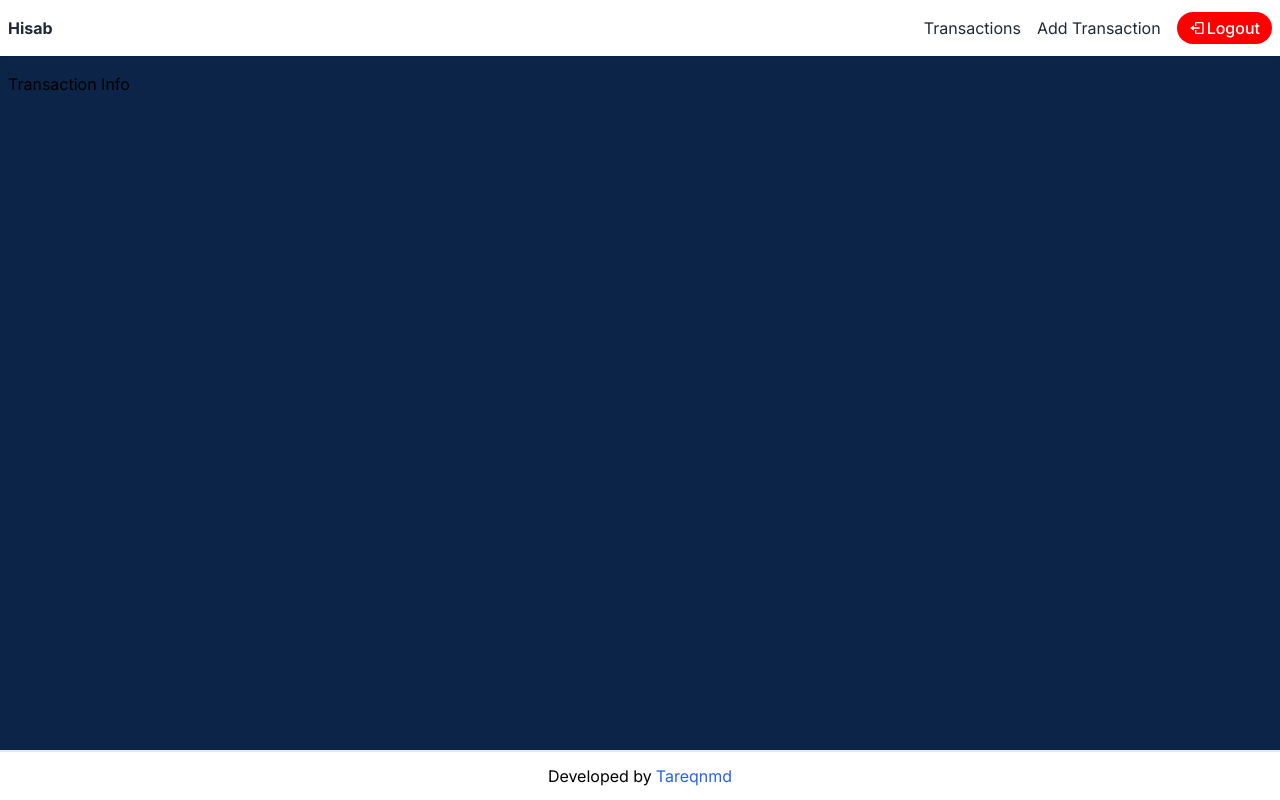
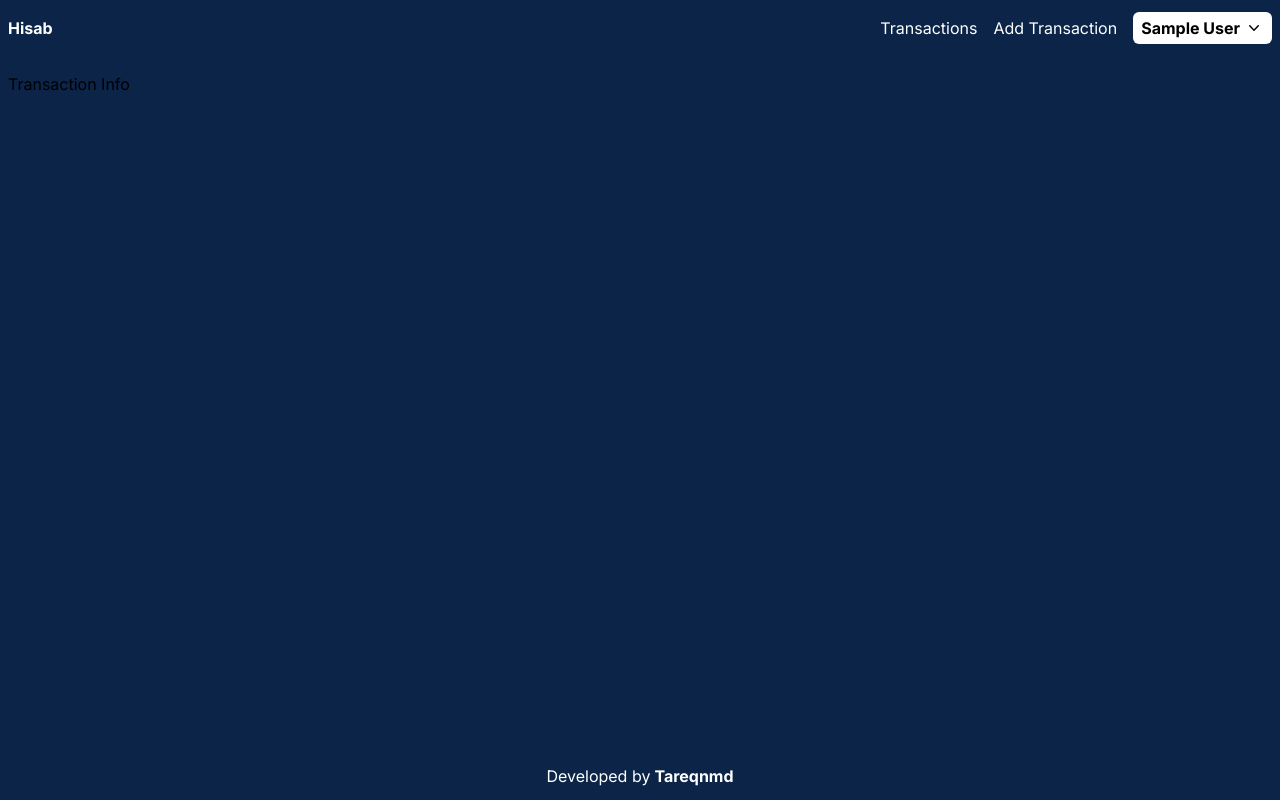
Before and after one commit to tareqnmd/organizer-frontend, a Next.js app: page / in a window 1280 px wide. Built offline with nearby package versions, Linux system fonts and the light colour scheme; sample sign-in values are in the browser's storage.

Commit message:
update navbar

```diff
--- /dev/null
+++ b/app/profile/page.tsx
@@ -0,0 +1,5 @@
+const page = () => {
+	return <></>;
+};
+
+export default page;
--- a/components/core/footer/Footer.tsx
+++ b/components/core/footer/Footer.tsx
@@ -1,9 +1,16 @@
 const Footer = () => {
-    return (
-        <footer className="flex items-center justify-center p-3 border-t-2 bg-white">
-            Developed by <a className="ml-1 text-blue-600" target="_blank" href="https://tareqnmd.com/">Tareqnmd</a>
-        </footer>
-    );
+	return (
+		<footer className="flex items-center justify-center p-3  text-white">
+			Developed by
+			<a
+				className="ml-1 font-bold"
+				target="_blank"
+				href="https://tareqnmd.com/"
+			>
+				Tareqnmd
+			</a>
+		</footer>
+	);
 };
 
 export default Footer;
--- a/components/core/navbar/Navbar.module.scss
+++ b/components/core/navbar/Navbar.module.scss
@@ -2,7 +2,7 @@
 	@apply container mx-auto flex items-center justify-end py-3 px-2 gap-6 md:gap-4;
 
 	a {
-		@apply text-gray-800 transition-colors duration-300;
+		@apply text-white transition-colors duration-300;
 
 		&:first-child {
 			margin-right: auto;
--- a/components/core/navbar/Navbar.tsx
+++ b/components/core/navbar/Navbar.tsx
@@ -1,36 +1,19 @@
-import { useLogoutMutation } from '@/features/user/user-api';
 import Link from 'next/link';
-import { usePathname, useRouter } from 'next/navigation';
-import { useEffect } from 'react';
-import { BiLogOut } from 'react-icons/bi';
+import { usePathname } from 'next/navigation';
 import styles from './Navbar.module.scss';
+import NavbarUserAction from './NavbarUserAction';
 
 const activePath = (path: string, url: string) => path === url;
 
 const Navbar = () => {
 	const pathname = usePathname();
-	const router = useRouter();
-	const [logout, { isSuccess }] = useLogoutMutation();
-
-	const logoutHandler = () => {
-		logout({});
-	};
-
-	useEffect(() => {
-		if (isSuccess) {
-			router.push('/login');
-		}
-	}, [isSuccess, router]);
-
 	return (
-		<nav className="bg-white shadow">
+		<nav>
 			<div className={styles['nav-links']}>
 				<Link href="/">Hisab</Link>
 				<Link
 					className={
-						activePath(pathname, '/transactions')
-							? styles['active']
-							: ''
+						activePath(pathname, '/transactions') ? styles['active'] : ''
 					}
 					href="/transactions"
 				>
@@ -38,21 +21,13 @@ const Navbar = () => {
 				</Link>
 				<Link
 					className={
-						activePath(pathname, '/transactions/add')
-							? styles['active']
-							: ''
+						activePath(pathname, '/transactions/add') ? styles['active'] : ''
 					}
 					href="/transactions/add"
 				>
 					Add Transaction
 				</Link>
-				<button
-					onClick={logoutHandler}
-					className={styles['logout-btn']}
-				>
-					<BiLogOut />
-					Logout
-				</button>
+				<NavbarUserAction />
 			</div>
 		</nav>
 	);
--- /dev/null
+++ b/components/core/navbar/NavbarUserAction.module.scss
@@ -0,0 +1,13 @@
+.menu-btn {
+	@apply flex items-center justify-center gap-1 rounded-md bg-white px-2 py-1 font-bold;
+}
+
+.sub-menus {
+	@apply absolute flex flex-col gap-1 right-0 mt-2 shadow-md rounded-md bg-white px-3 py-2;
+	a,
+	button {
+		@apply flex items-center gap-1;
+		color: black !important;
+		font-weight: 500 !important;
+	}
+}
--- /dev/null
+++ b/components/core/navbar/NavbarUserAction.tsx
@@ -0,0 +1,67 @@
+import { useLogoutMutation } from '@/features/user/user-api';
+import { getUserState } from '@/features/user/user-slice';
+import Link from 'next/link';
+import { useRouter } from 'next/navigation';
+import { useEffect, useState } from 'react';
+import { BiLogOut } from 'react-icons/bi';
+import { CgProfile } from 'react-icons/cg';
+import { useSelector } from 'react-redux';
+import styles from './NavbarUserAction.module.scss';
+
+const NavbarUserAction = () => {
+	const user = useSelector(getUserState);
+	const router = useRouter();
+
+	const [showSubmenu, setShowSubmenu] = useState(false);
+
+	const [logout, { isSuccess }] = useLogoutMutation();
+
+	const logoutHandler = () => {
+		logout({});
+	};
+
+	useEffect(() => {
+		if (isSuccess) {
+			router.push('/login');
+		}
+	}, [isSuccess, router]);
+
+	return (
+		<div
+			onClick={() => {
+				setShowSubmenu((prev) => !prev);
+			}}
+			className="relative inline-block text-left"
+		>
+			<button className={styles['menu-btn']}>
+				{user?.name}
+				<svg
+					className="h-5 w-5 text-black"
+					viewBox="0 0 20 20"
+					fill="currentColor"
+					aria-hidden="true"
+				>
+					<path
+						fill-rule="evenodd"
+						d="M5.23 7.21a.75.75 0 011.06.02L10 11.168l3.71-3.938a.75.75 0 111.08 1.04l-4.25 4.5a.75.75 0 01-1.08 0l-4.25-4.5a.75.75 0 01.02-1.06z"
+						clip-rule="evenodd"
+					/>
+				</svg>
+			</button>
+			{showSubmenu && (
+				<div className={`${styles['sub-menus']}`}>
+					<Link href="/profile">
+						<CgProfile />
+						Profile
+					</Link>
+					<button onClick={logoutHandler}>
+						<BiLogOut />
+						Logout
+					</button>
+				</div>
+			)}
+		</div>
+	);
+};
+
+export default NavbarUserAction;
```
Also changed, not shown: components/transactions/TransactionsInfo.module.scss (deleted).
